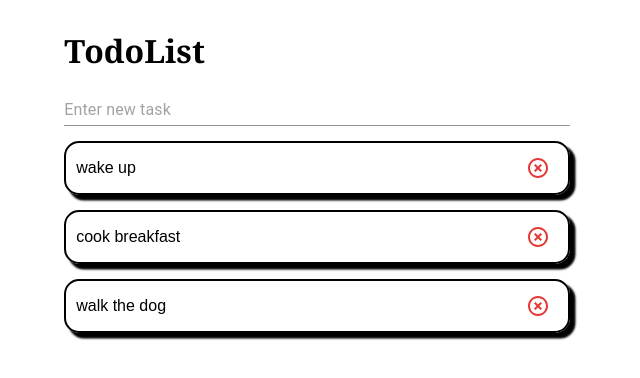
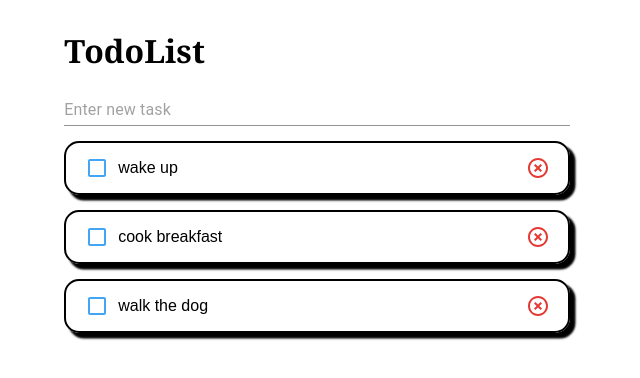
Before and after one commit to VoidWollker/todo-list, a React (Create React App) app: page / in a window 1280 px wide. Shown: the top 378 px of the page, without its empty margins (323-963 px from the left). Built offline with nearby package versions, Linux system fonts and the light colour scheme.

Commit message:
add CheckBox to TodoItem

```diff
--- a/src/Components/TodoItem/TodoItem.jsx
+++ b/src/Components/TodoItem/TodoItem.jsx
@@ -1,15 +1,23 @@
 import React from "react"
 import HighlightOffIcon from '@mui/icons-material/HighlightOff'
-import { red  } from '@mui/material/colors'
+import {  blue, green, red  } from '@mui/material/colors'
 import './TodoItem.scss'
-import { IconButton } from "@mui/material";
+import { Checkbox, IconButton } from "@mui/material";
 
 export default function TodoItem({todo}){
     return(
         <div className="todoItem">
-            <p>{todo}</p>
+            <div className="todoItem-todoName">
+                <Checkbox sx={{
+                    color: blue[400],
+                    '&.Mui-checked':{
+                        color: green[500]
+                    }
+                }}/>
+                <p>{todo}</p>
+            </div>
             <IconButton>
-                <HighlightOffIcon sx={{color: red[600]}}/>
+                <HighlightOffIcon sx={{color: red[600],}}/>
             </IconButton>
         </div>
     )
--- a/src/Components/TodoItem/TodoItem.scss
+++ b/src/Components/TodoItem/TodoItem.scss
@@ -13,3 +13,8 @@
     border-radius: 15px;
     box-shadow: 5px 5px 2px 0.5px;
 }
+
+.todoItem-todoName{
+    display: flex;
+    flex-direction: row;
+}
```
